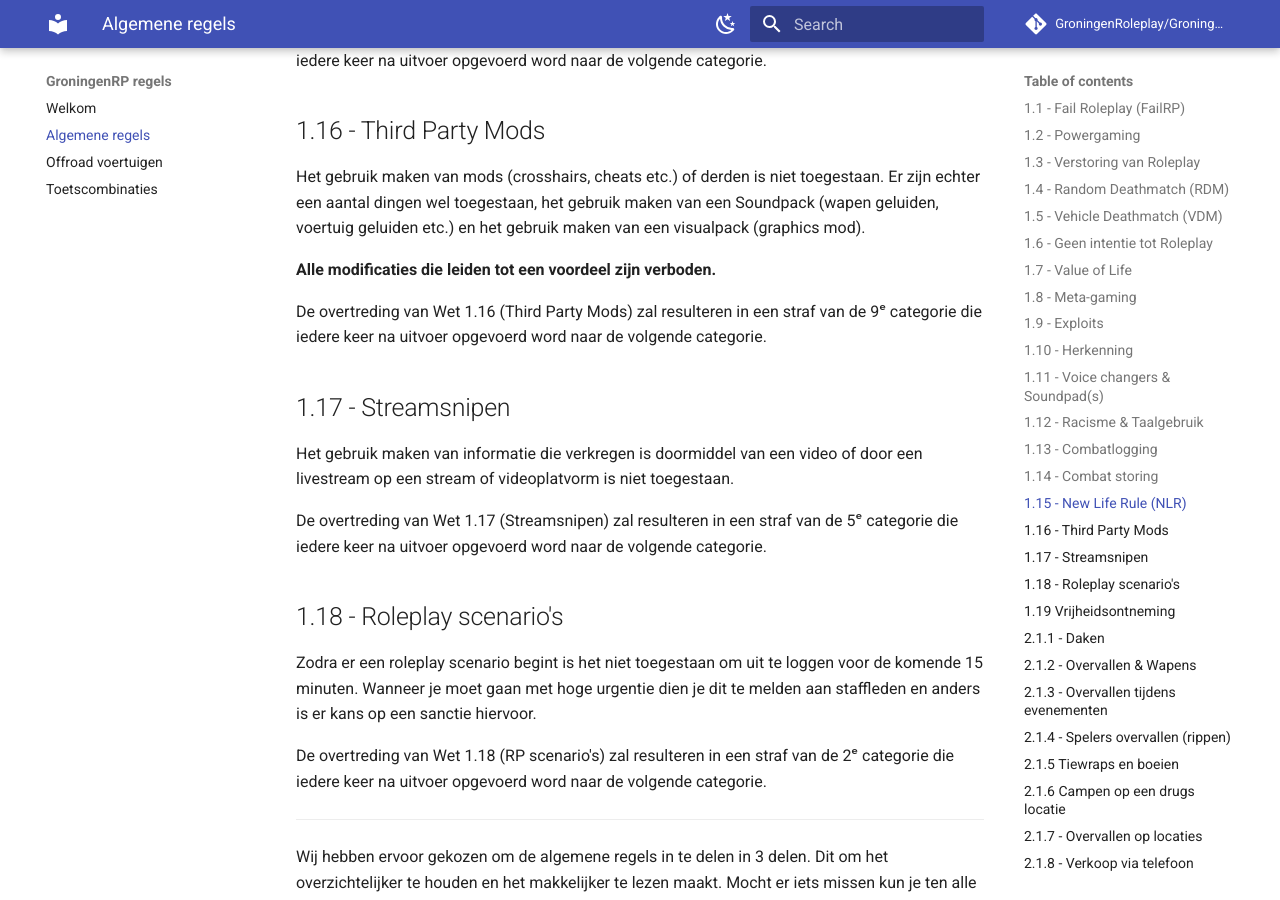
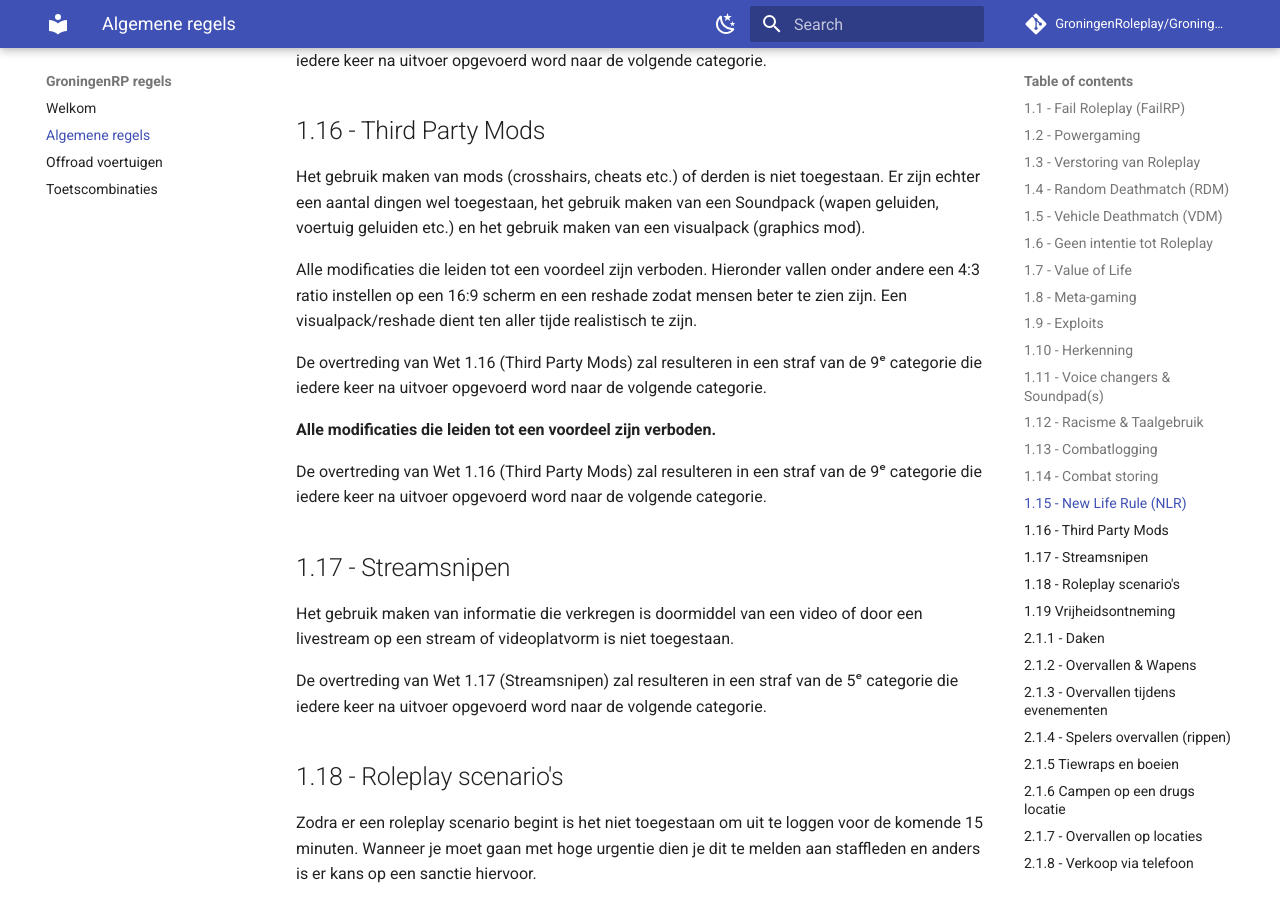
Before and after one commit to MeetixRP/Meetix-Informatie, an MkDocs documentation site: the page built from docs/Algemeen.md, in a window 1280 px wide and 900 px high, scrolled down 5277 px. Built offline with MkDocs 1.6.1 and Material for MkDocs 9.7.7, drawn with Linux system fonts in a browser that asks for light colours; comment, search, counter and statistics services are not loaded.

Commit message:
Update Algemeen.md
1.16 Third party mods

```diff
--- a/docs/Algemeen.md
+++ b/docs/Algemeen.md
@@ -137,8 +137,13 @@ De overtreding van Wet 1.15 (New Life Rule) zal resulteren in een straf van de 2
 
 ## 1.16 - Third Party Mods
 
-Het gebruik maken van mods (crosshairs, cheats etc.) of derden is niet toegestaan.
-Er zijn echter een aantal dingen wel toegestaan, het gebruik maken van een Soundpack (wapen geluiden, voertuig geluiden etc.) en het gebruik maken van een visualpack (graphics mod).
+Het gebruik maken van mods (crosshairs, cheats etc.) of derden is niet toegestaan. Er zijn echter een aantal dingen wel toegestaan, het gebruik maken van een Soundpack (wapen geluiden, voertuig geluiden etc.) en het gebruik maken van een visualpack (graphics mod).
+
+Alle modificaties die leiden tot een voordeel zijn verboden.
+Hieronder vallen onder andere een 4:3 ratio instellen op een 16:9 scherm en een reshade zodat mensen beter te zien zijn.
+Een visualpack/reshade dient ten aller tijde realistisch te zijn.
+
+De overtreding van Wet 1.16 (Third Party Mods) zal resulteren in een straf van de 9ᵉ categorie die iedere keer na uitvoer opgevoerd word naar de volgende categorie.
 
 **Alle modificaties die leiden tot een voordeel zijn verboden.**
 
```
